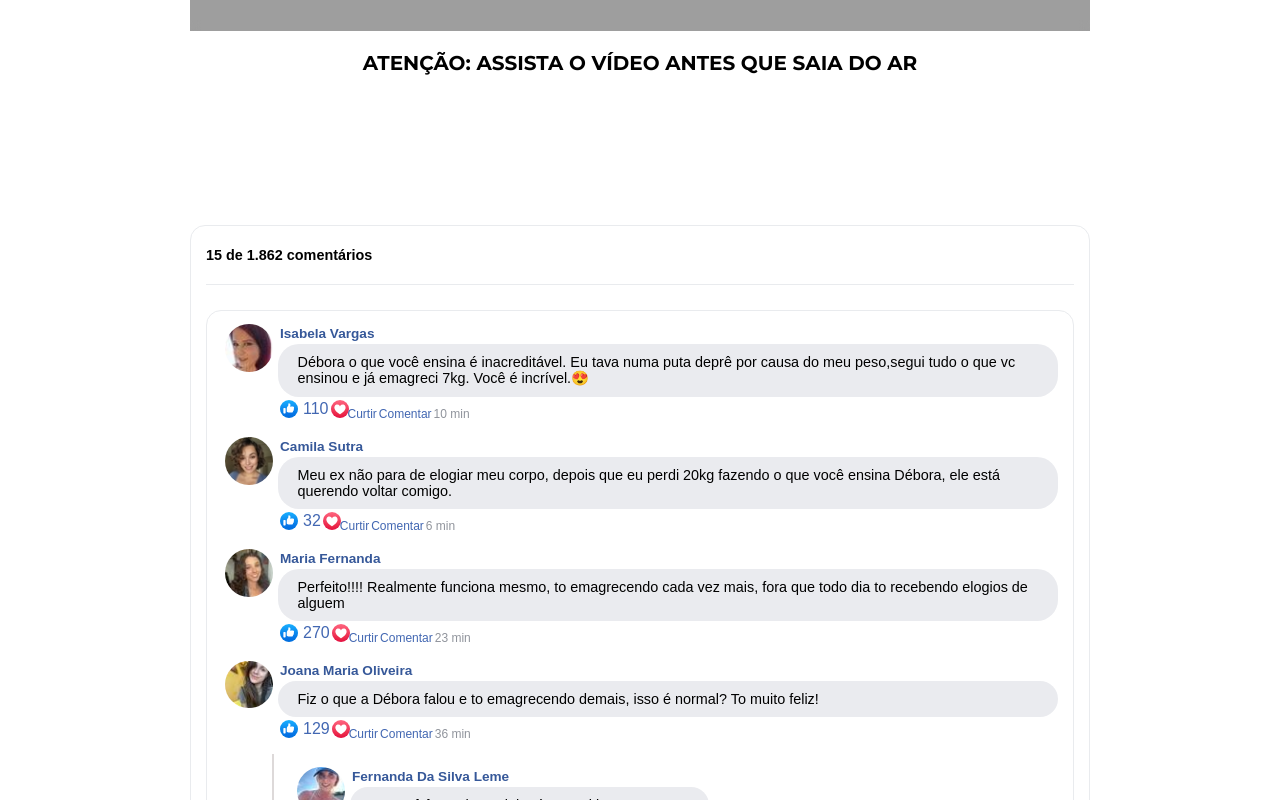
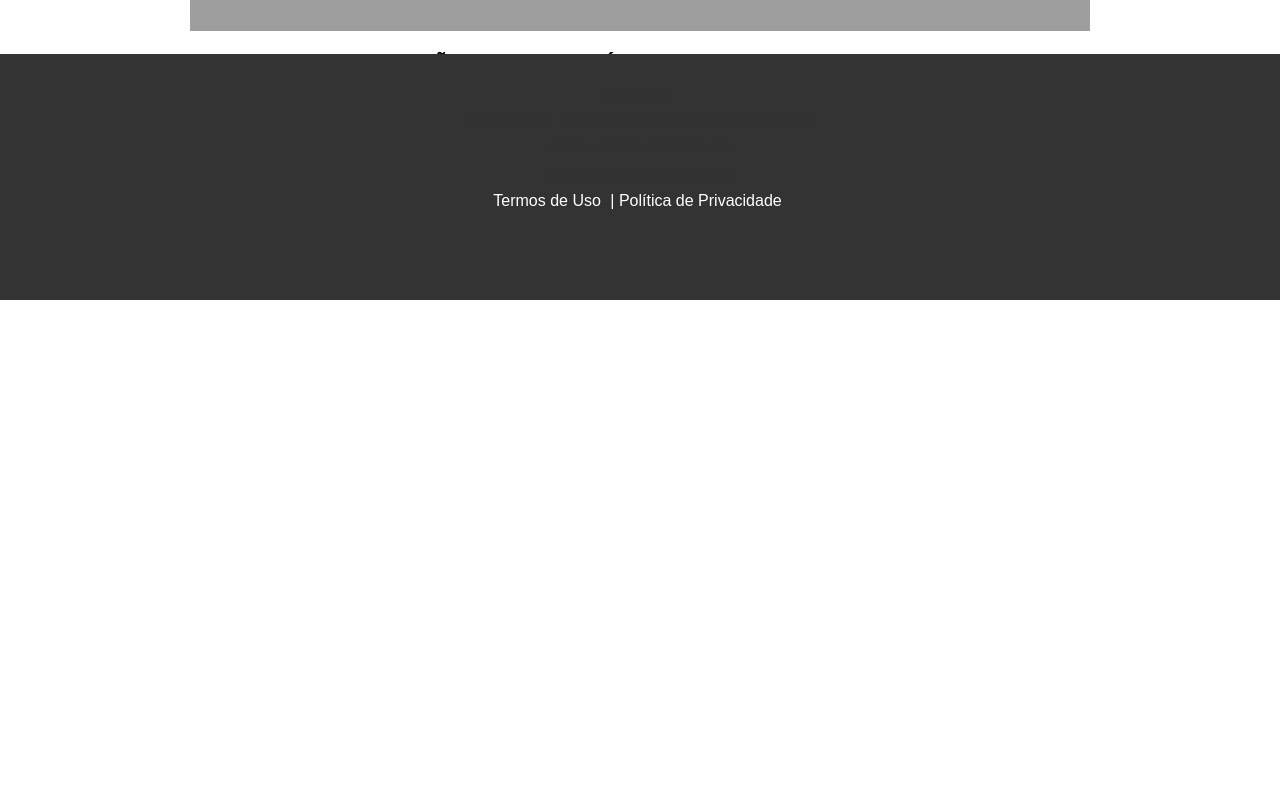
Before and after one commit to vinidtm/sitenovo, a Next.js app: page / in a window 1280 px wide. Shown: the part 500-1300 px from the top of the page. After the commit the page ends 800 px from the top, so only its background shows below. Built offline with nearby package versions, Linux system fonts and the light colour scheme; grey boxes are pictures that could not be loaded.

Commit message:
site novo

```diff
--- a/pages/P1.js
+++ b/pages/P1.js
@@ -42,9 +42,6 @@ const P1 = () => {
     <p className='attention'>
     ATENÇÃO: ASSISTA O VÍDEO ANTES QUE SAIA DO AR </p>
     </div>
-    <div className='comments-container'>
-    <Comment />
-    </div>
     <Footer />
     </div>
     </>
--- a/pages/index.js
+++ b/pages/index.js
@@ -42,9 +42,6 @@ const Home = () => {
     <p className='attention'>
     ATENÇÃO: ASSISTA O VÍDEO ANTES QUE SAIA DO AR </p>
     </div>
-    <div className='comments-container'>
-    <Comment />
-    </div>
     <Footer />
     </div>
     </>
```
